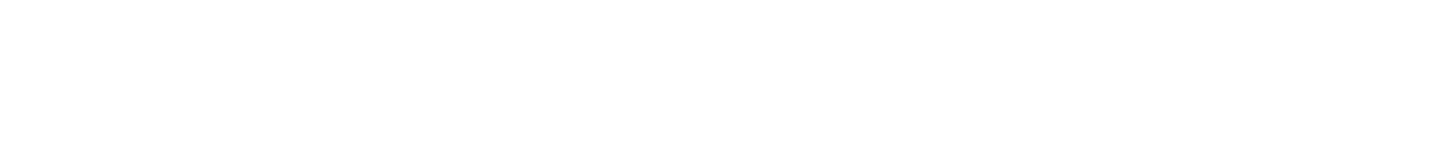
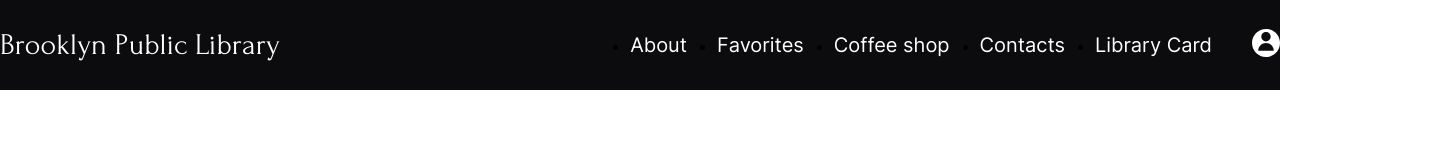
Before and after one commit to matveev96/LibraryWebSite, a plain HTML site: page library/index.html in a window 1280 px wide. Shown: the whole page, 1440 px wide, since content can reach past the window. Drawn offline with Linux system fonts and the light colour scheme.

Commit message:
add header in index.html

```diff
--- a/library/style.css
+++ b/library/css/style.css
@@ -26,11 +26,75 @@
 html {
   box-sizing: border-box;
   }
+
 *, *::before, *::after {
   box-sizing: inherit;
 }
 
 body {
-    width: 1440px;
+  font-family: 'Inter';
+  font-style: normal;
+  font-weight: normal;
+  font-size: 16px;
+  line-height: 1.2;
+  color: black;
+
+  max-width: 1440px;
+  margin: 0 auto;
   height: 100vh;
 }
+
+.wrapper {
+  max-width: 1400px;
+  margin: 0 auto;
+}
+
+.header {
+  background-color: #0C0C0E;
+}
+
+h1 {
+  font-family: 'Forum';
+  font-style: normal;
+  font-weight: 400;
+  color: #FFFFFF;
+  font-size: 30px;
+}
+
+.header_wrapper {
+  display: flex;
+  flex-wrap: wrap;
+  align-items: center;
+  justify-content: space-between;
+  height: 90px;
+}
+
+.header_list {
+  display: flex;
+  flex-wrap: wrap;
+}
+
+.header_item {
+  margin-right: 30px;
+}
+
+.header_item:last-child {
+  margin-right: 40px;
+}
+
+.header_link {
+  text-decoration: none;
+  color: white;
+  font-size: 20px;
+}
+
+.header_link:hover, .header_link:focus, .header_link:active {
+  opacity: .75;
+}
+
+.header_right {
+  display: flex;
+  flex-wrap: wrap;
+  align-items: center;
+  justify-content: flex-end;
+}
--- a/library/index.html
+++ b/library/index.html
@@ -4,11 +4,52 @@
     <meta charset="UTF-8">
     <meta name="viewport" content="width=device-width, initial-scale=1.0">
     <title>Library</title>
-    <link rel="stylesheet" href="style.css">
-    <link rel="stylesheet" href="reset.css">
+    <link rel="stylesheet" href="./css/style.css">
+    <link rel="stylesheet" href="./css/rese.css">
 </head>
 <body>
-    <header>
+    <header class="header">
+        <div class="wrapper">
+            <div class="header_wrapper">
+
+                <div class="header_h1">
+                    <h1>Brooklyn Public Library</h1>
+                </div>
+
+                <div class="header_right">
+
+                    <nav class="header_nav">
+                        <ul class="header_list">
+                            <li class="header_item">
+                                <a href="#" class="header_link">About</a>
+                            </li>
+                            <li class="header_item">
+                                <a href="#" class="header_link">Favorites</a>
+                            </li>
+                            <li class="header_item">
+                                <a href="#" class="header_link">Coffee shop</a>
+                            </li>
+                            <li class="header_item">
+                                <a href="#" class="header_link">Contacts</a>
+                            </li>
+                            <li class="header_item">
+                                <a href="#" class="header_link">Library Card</a>
+                            </li>
+                        </ul>
+                    </nav>
+
+                    <div class="header_icon_profile">
+                        <a href="#" class="header_icon_profile_link">
+                            <img src="img/svg/icon_profile.svg" alt="icon_profile">
+                        </a>
+                    </div>
+
+                </div>
+
+            </div>
+
+
+        </div>
 
     </header>
 
```
Also changed, not shown: library/css/reset.css (renamed from library/reset.css), library/img/svg/icon_profile.svg (added). Lines whose indentation alone changed are shown as unchanged.
